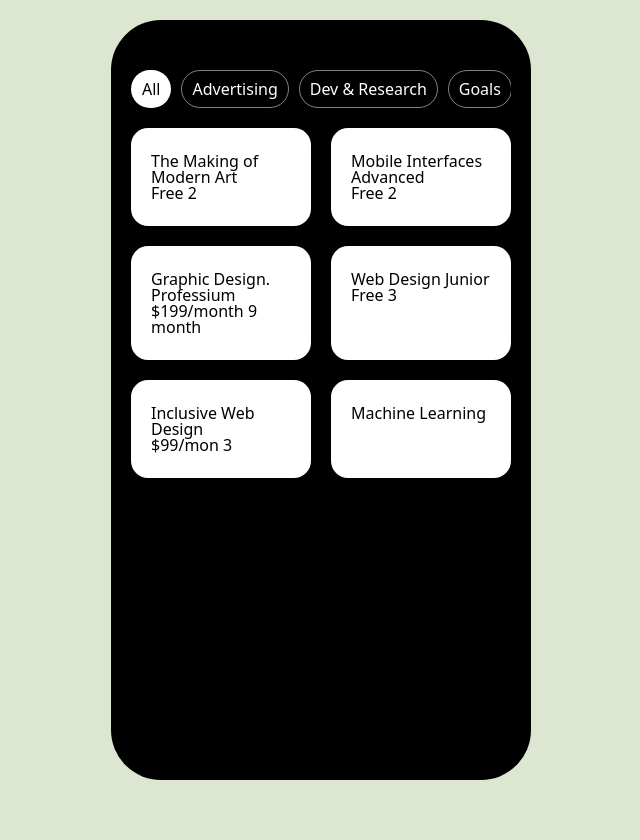
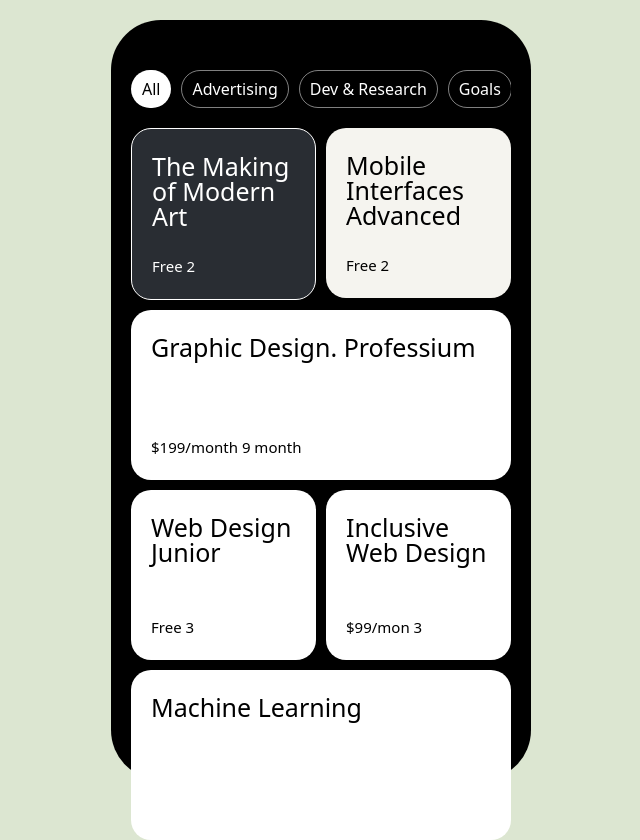
Before and after one commit to eagleowlll/css-layout-masterclass, a website built with Vite: page index.html in a window 1280 px wide. Shown: the whole page, without its empty margins (319-959 px from the left). Before the commit the page ends 800 px from the top, so only its background shows below. Built offline with nearby package versions, Linux system fonts and the light colour scheme.

Commit message:
Update style.scss

```diff
--- a/styles/style.scss
+++ b/styles/style.scss
@@ -47,14 +47,37 @@ body {
   margin: 20px 0px;
   display: grid;
   grid-template-columns: repeat(2, 1fr);
-  gap: 20px;
+  gap: 10px;
 
   .cards__card {
+    // &:nth-child(3n) {
+    //   aspect-ratio: 2 / 1;
+    // }
+    // aspect-ratio: 1/1;
+    height: 120px;
     background-color: white;
     padding: 25px 20px;
-    border-radius: 17px;
-    .cards__title {
-      font-size: 24px;
+    border-radius: 20px;
+    display: flex;
+    flex-direction: column;
+    justify-content: space-between;
+    .card__title {
+      font-size: 25px;
+    }
+    .card__footer {
+      font-size: 15px;
+    }
+    &:first-child {
+      background-color: #292d33;
+      color: white;
+      border: 1px solid white;
+    }
+    &:nth-child(2) {
+      background-color: #f5f4ef;
+      color: black;
+    }
+    &:nth-child(3n) {
+      grid-column: span 2;
     }
   }
 }
```
